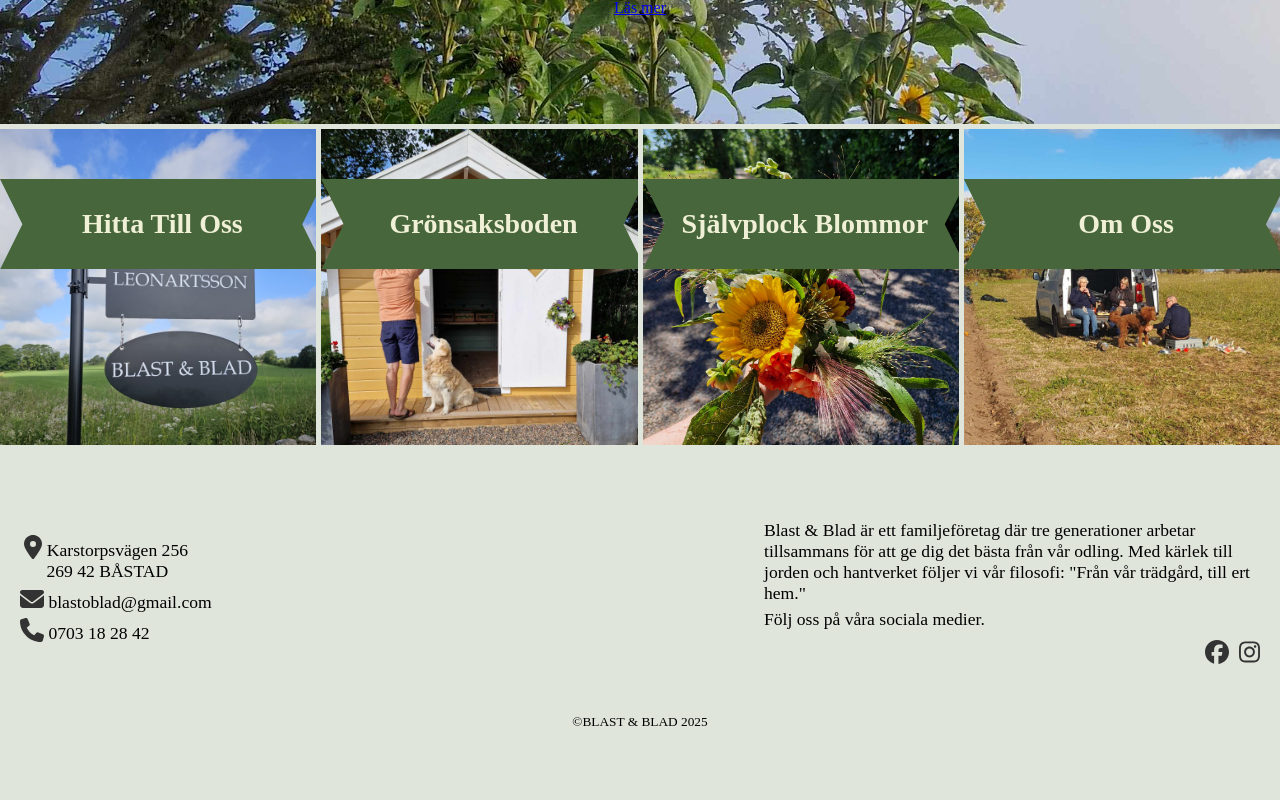
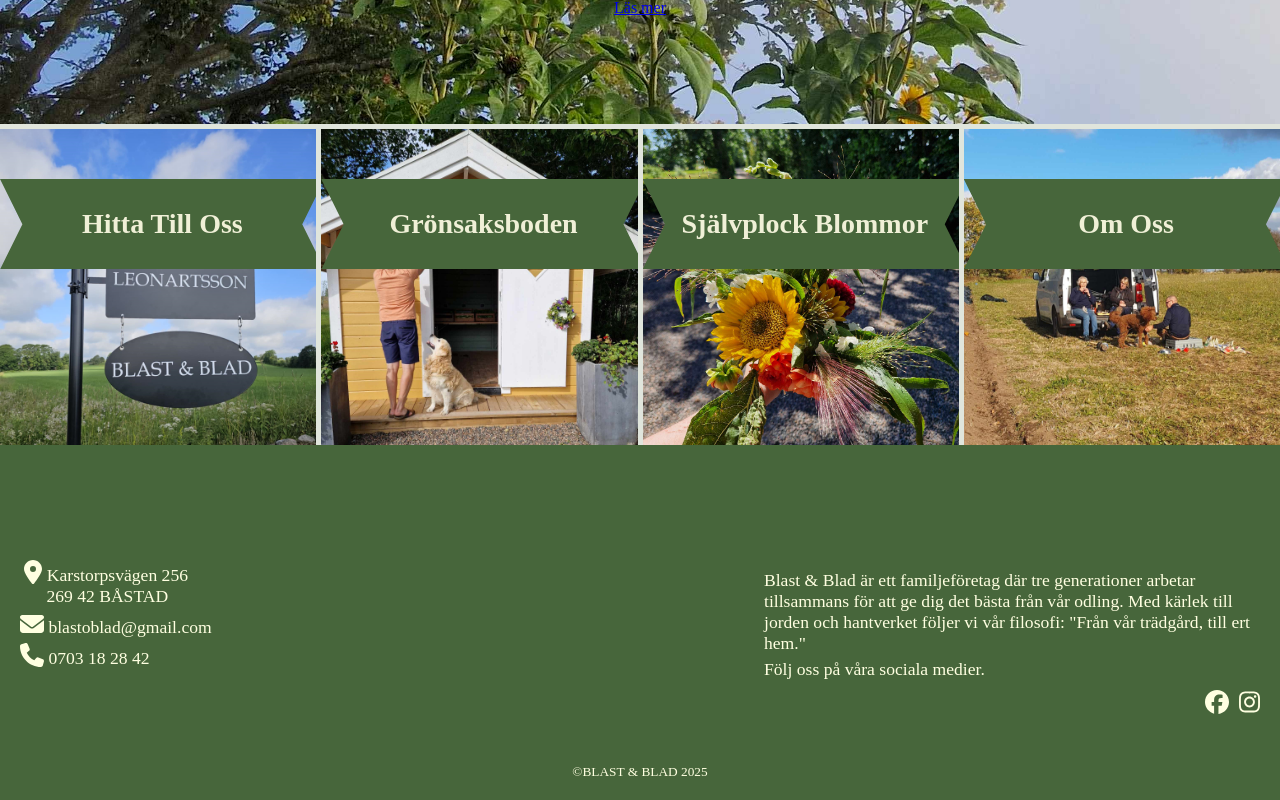
Before and after one commit to tildaleonartsson/blastoblad, a React (Vite) app: page / in a window 1280 px wide. Shown: the part 477-1277 px from the top of the page. Before the commit the page ends 1227 px from the top, so only its background shows below. Built offline with nearby package versions, Linux system fonts and the light colour scheme; no server answers.

Commit message:
fixed footer mobile

```diff
--- a/src/components/footer/footer.css
+++ b/src/components/footer/footer.css
@@ -1,11 +1,9 @@
 .footer {
     padding: 20px;
+    background-color: rgba(71, 102, 59, 1);
   }
 
   .footer-container {
-    display: flex;
-    justify-content: space-between;
-    align-items: center;
     width: 100%;
     margin: 50px auto;
   }
@@ -15,18 +13,12 @@
   .footer-right p {
     margin: 5px 0;
     font-size: 1.1rem;
+    color: rgb(255, 255, 225);
   }
 
   .footer-right {
-    max-width: 40%;
+    margin-top: 50px;
   }
-
-  .footer-center {
-    margin-top: 50px;
-    display: flex;
-    justify-content: center;
-  }
-
   .social-icons-footer {
     display: flex;
     gap: 10px;
@@ -37,4 +29,25 @@
   .icon {
     font-size: 24px;
     cursor: pointer;
+    color: rgb(255, 255, 225);
   }
+
+  .footer-center {
+    margin-top: 50px;
+    display: flex;
+    justify-content: center;
+    color: rgb(255, 255, 225);
+  }
+  @media (min-width: 769px) {
+    .footer-container {
+      display: flex;
+      justify-content: space-between;
+      align-items: center;
+      width: 100%;
+      margin: 50px auto;
+    }
+    .footer-right {
+      max-width: 40%;
+    }
+
+  }
```
